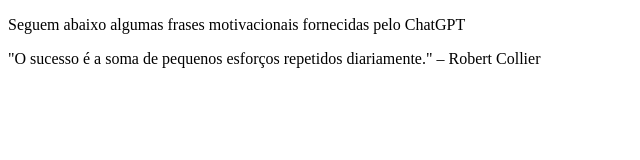
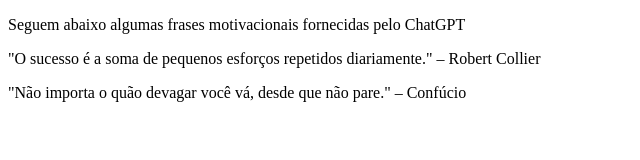
Before and after one commit to Vinist021/BootCamp-DevJr-Projeto-1-Modulo-1, a plain HTML site: page index.html in a window 1280 px wide. Shown: the whole page, without its empty margins (0-640 px from the left). Drawn offline with Linux system fonts and the light colour scheme.

Commit message:
frase motivacional 2

```diff
--- a/index.html
+++ b/index.html
@@ -8,5 +8,6 @@
 <body>
     <p>Seguem abaixo algumas frases motivacionais fornecidas pelo ChatGPT</p>
     <p>"O sucesso é a soma de pequenos esforços repetidos diariamente." – Robert Collier</p>
+    <p>"Não importa o quão devagar você vá, desde que não pare." – Confúcio</p>
 </body>
 </html>
```
